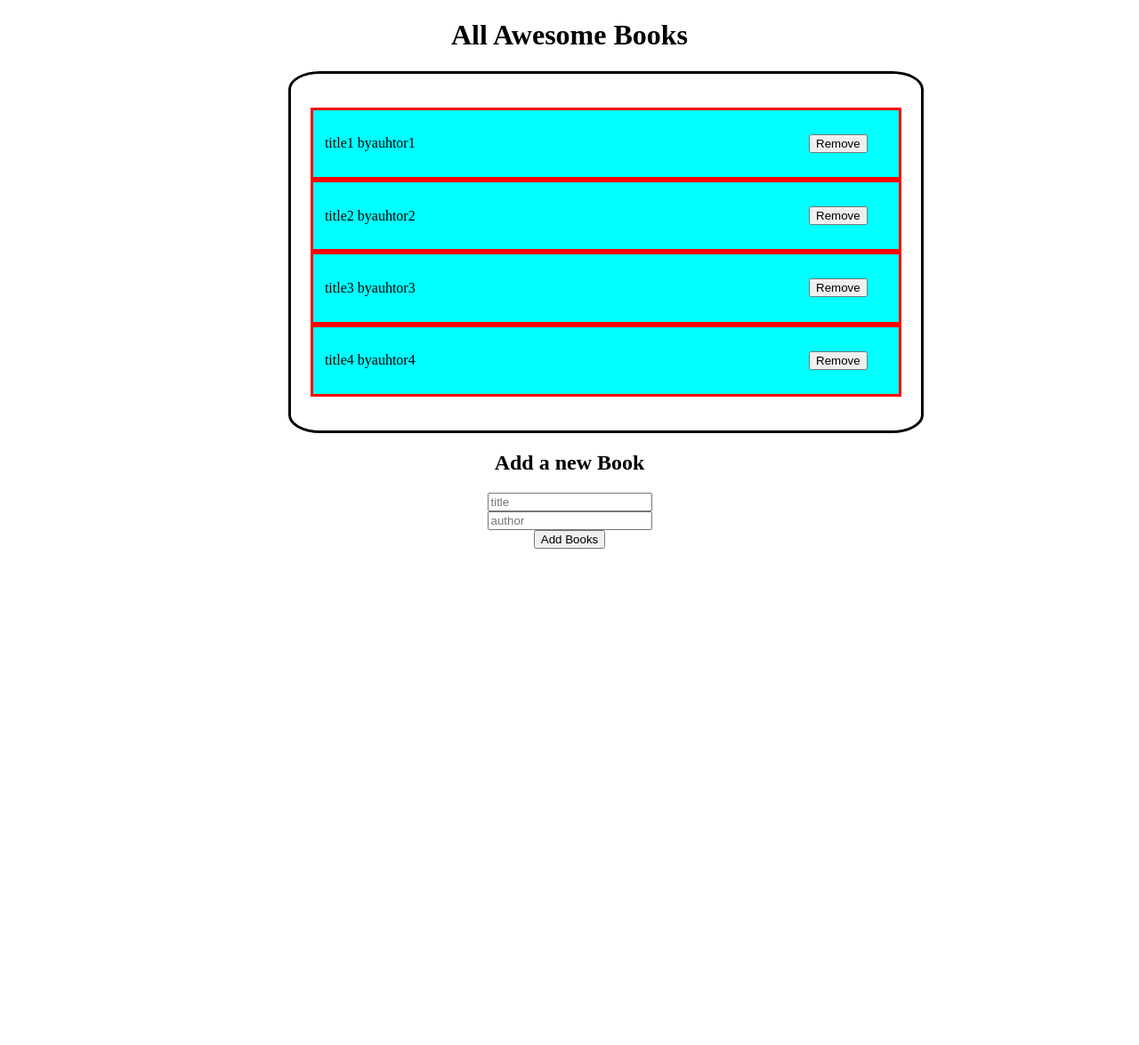
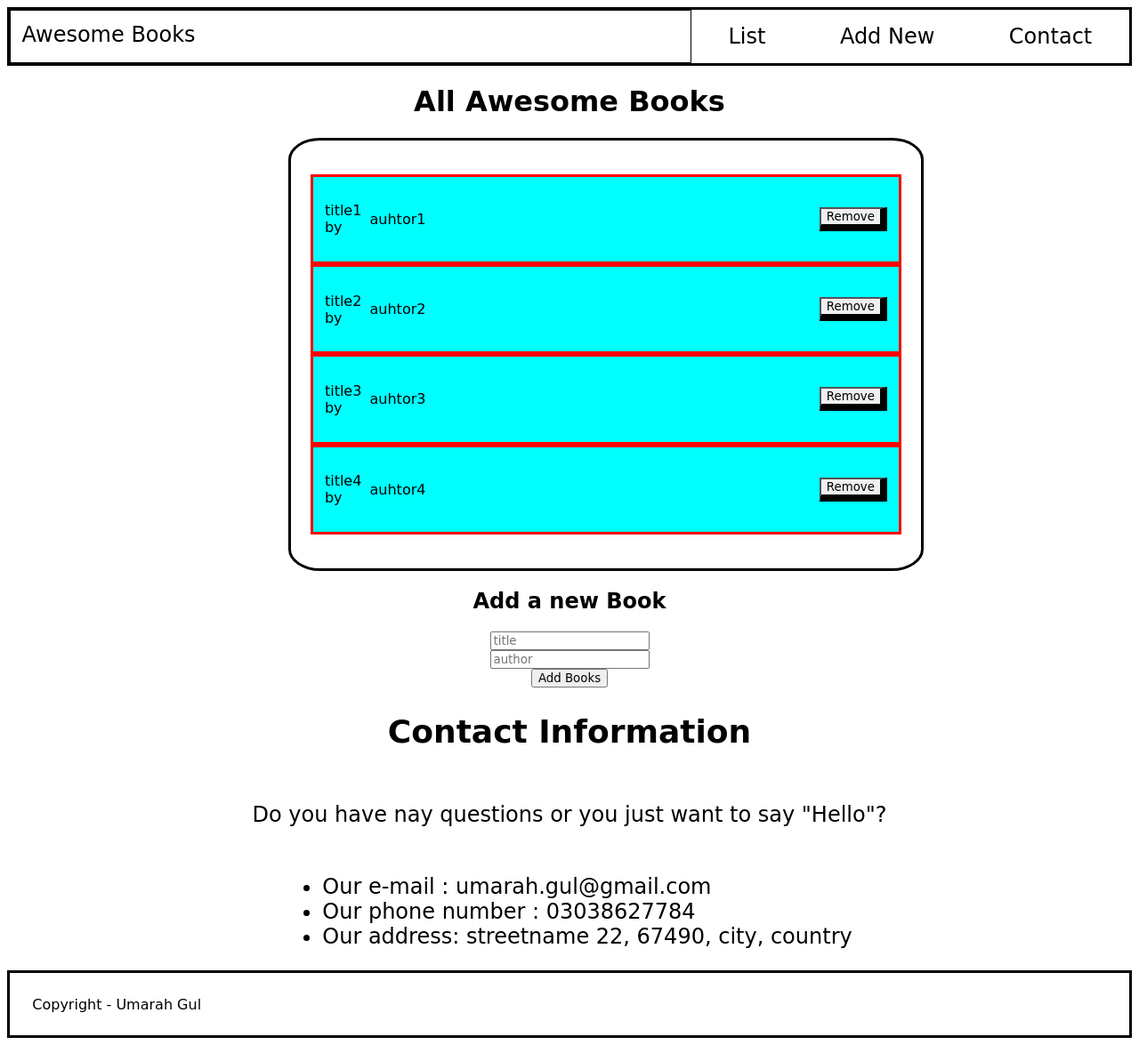
Before and after one commit to umarahgul/AwesomeBooks, a website: page index.html in a window 1280 px wide. Shown: the whole page at 89% size. Before the commit the page ends 800 px from the top, so only its background shows below. Drawn offline with Linux system fonts and the light colour scheme.

Commit message:
added the hide and show classes in styles.css and script1.js

```diff
--- a/index.html
+++ b/index.html
@@ -8,11 +8,20 @@
 </head>
 <body>
 
+    <nav id="nav">
+        <div >Awesome Books</div>
+        <ul id="mylist">
+            <li id="List">List</li>
+            <li id="AddNew">Add New</li>
+            <li id="Cntct">Contact</li>
+        </ul>
+    </nav>
+
       <h1>  All Awesome Books </h1>
 
       <div id="awesome"> </div>
 
-      <form id="form">
+      <form id="form" >
         <div class="divider"></div>
         <h2>Add a new Book</h2>
       <input type="text" id="title" placeholder="title"/>
@@ -22,6 +31,21 @@
       </button>
       </form>
 
+
+      <section id="contact">
+         <h1>Contact Information</h1>
+
+         <p>Do you have nay questions or you just want to say "Hello"?</p>
+           <ul>
+            <li>Our e-mail : umarah.gul@gmail.com</li>
+            <li>Our phone number : 03038627784</li>
+            <li>Our address: streetname 22, 67490, city, country</li>
+           </ul>
+      </section>
+
+
+      <footer id="footer"> Copyright - Umarah Gul</footer>
+
     <script src="script1.js"></script>
 </body>
 </html>
--- a/script1.js
+++ b/script1.js
@@ -1,27 +1,25 @@
 const titleVal = document.getElementById('title');
 const authorVal = document.getElementById('author');
 const main = document.getElementById('awesome');
-let sheet=document.createElement('style');
-class Book{
+let sheet = document.createElement('style');
+class Book {
 
-  static count=0;
+  static count = 0;
 
-constructor(title, author)
-{
-  this.title=title;
-  this.author=author;
+  constructor(title, author) {
+    this.title = title;
+    this.author = author;
   }
 
-static collection=[
-  { title: 'title1', author: 'auhtor1' },
-  { title: 'title2', author: 'auhtor2' },
-  { title: 'title3', author: 'auhtor3' },
-  { title: 'title4', author: 'auhtor4' },
+  static collection = [
+    { title: 'title1', author: ' auhtor1' },
+    { title: 'title2', author: ' auhtor2' },
+    { title: 'title3', author: ' auhtor3' },
+    { title: 'title4', author: ' auhtor4' },
   ];
 
-static addBooks(title, author)
-{
-  const newBook =new Book(title, author);
+  static addBooks(title, author) {
+    const newBook = new Book(title, author);
     Book.collection.push(newBook);
     Book.displayBooks();
     // return newBook;
@@ -29,30 +27,28 @@ static addBooks(title, author)
 
   }
 
-static displayBooks()
-{
+  static displayBooks() {
 
-  main.innerHTML="";
+    main.innerHTML = "";
 
-  for(let x=0; x< Book.collection.length; x += 1)
-  {
+    for (let x = 0; x < Book.collection.length; x += 1) {
       const displayDiv = document.createElement('div');
       const para1 = document.createElement('p');
       const para2 = document.createElement('p');
       const removeButton = document.createElement('button');
       removeButton.textContent = 'Remove';
 
-      para1.textContent = Book.collection[x].title + ' by ' ;
+      para1.textContent = Book.collection[x].title + ' by';
       displayDiv.setAttribute('id', `id${x}`);
       displayDiv.classList.add('displayDiv');
 
       console.log(displayDiv.id);
       displayDiv.appendChild(para1);
       // console.log(para1.textContent);
-      para2.textContent = Book.collection[x].author;
+      para2.textContent = "  " + Book.collection[x].author;
       displayDiv.appendChild(para2);
       removeButton.textContent = 'Remove';
-      removeButton.setAttribute('id','rmvBtn');
+      removeButton.setAttribute('id', 'rmvBtn');
       displayDiv.appendChild(removeButton);
 
       main.appendChild(displayDiv);
@@ -60,27 +56,21 @@ static displayBooks()
         displayDiv.remove();
         Book.collection.splice(x, 1);
       });
-      //const cssDiv=document.getElementById(`id${x}`);
-      //cssDiv.style.cssText='display: flex; flex-direction: row; align-items:center; gap:5%;  width:100%';
-     // const rmvBtn= document.getElementById('rmvBtn');
-      //rmvBtn.style.cssText='#rmvBtn {margin-left: 70%; margin-right:0; }';
 
     }
 
-// display books along with remove button
 
   }
 
 }
 
-document.getElementById('addBook').addEventListener('click', function(){Book.addBooks(titleVal.value, authorVal.value)});
+document.getElementById('addBook').addEventListener('click', function () { Book.addBooks(titleVal.value, authorVal.value) });
 document.addEventListener('DOMContentLoaded', Book.displayBooks);
 
-if(!localStorage.getItem("title")){
+if (!localStorage.getItem("title")) {
   setStorage();
 }
-else
-{
+else {
   getStorage();
 }
 
@@ -96,6 +86,39 @@ function setStorage() {
   localStorage.setItem('title', document.getElementById('title').value);
   localStorage.setItem('author', document.getElementById('author').value);
 }
+
+
+function setClassList() {
+  document.getElementById('awesome').classList.add('showSection');
+  document.getElementById('form').classList.add('hideSection');
+  document.getElementById('contact').classList.add('hideSection');
+
+}
+document.addEventListener('DOMContentLoaded', function () {
+  function setClassAdd() {
+    document.getElementById('awesome').classList.add('hideSection');
+    document.getElementById('form').classList.add('showSection');
+    document.getElementById('contact').classList.add('hideSection');
+
+  }
+
+
+  function setClassContact() {
+    document.getElementById('awesome').classList.add('hideSection');
+    document.getElementById('form').classList.add('hideSection');
+    document.getElementById('contact').classList.add('showSection');
+
+  }
+});
+document.addEventListener('DOMContentLoaded', function() {
+document.getElementById('List').addEventListener('click', setClassList);
+document.getElementById('AddNew').addEventListener('click', setClassAdd);
+document.getElementById('Cntct').addEventListener('click', setClassContact);
+document.addEventListener('DOMContentLoaded', Book.displayBooks);});
+
+
+
+
 
 
 
--- a/styles.css
+++ b/styles.css
@@ -1,3 +1,39 @@
+*{
+
+    font-family:cursive;
+
+}
+
+
+
+#nav {
+display:flex;
+flex-direction: row;
+border:solid black;
+padding:0;
+
+}
+#nav div{
+    width: 60%;
+    border:solid black 0.5px;
+    padding:1%;
+    font-size: 1.5rem;;
+}
+
+#nav ul{
+    display: flex;
+    flex-direction: row;
+    list-style: none;
+    justify-content: space-around;
+    width:40%;
+
+    padding:0%;
+}
+#nav ul li{
+
+    font-size: 1.5rem;
+    cursor: pointer;
+}
 h1 {
     text-align: center;
 }
@@ -35,5 +71,31 @@ h1 {
 
 #rmvBtn {
   margin-left: 70%;
+  border-bottom: solid black 8px;
+  border-right: solid black 8px;
 
 }
+
+#contact {
+    display: flex;
+    flex-direction: column;
+    justify-content: center;
+    align-items: center;
+    font-size: 1.5rem;
+    gap:5px;
+}
+
+.showSection {
+
+    display:flex;
+}
+.hideSection {
+    display:none;
+}
+
+#footer {
+border:solid black;
+padding: 2%;
+text-align: left;
+
+}
```
Lines whose indentation alone changed are shown as unchanged.
